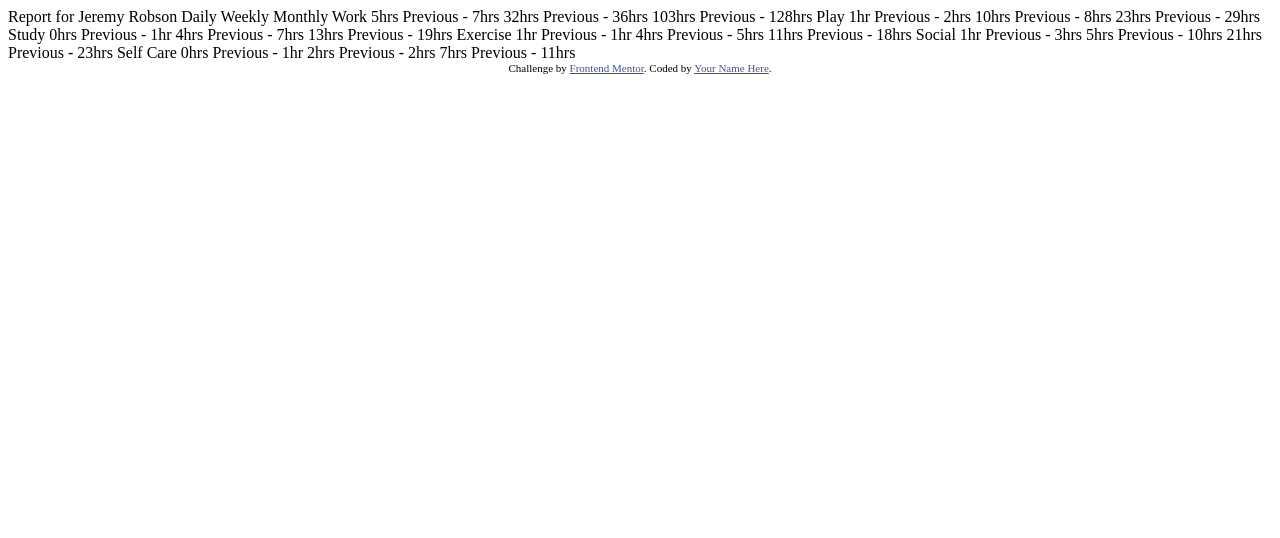
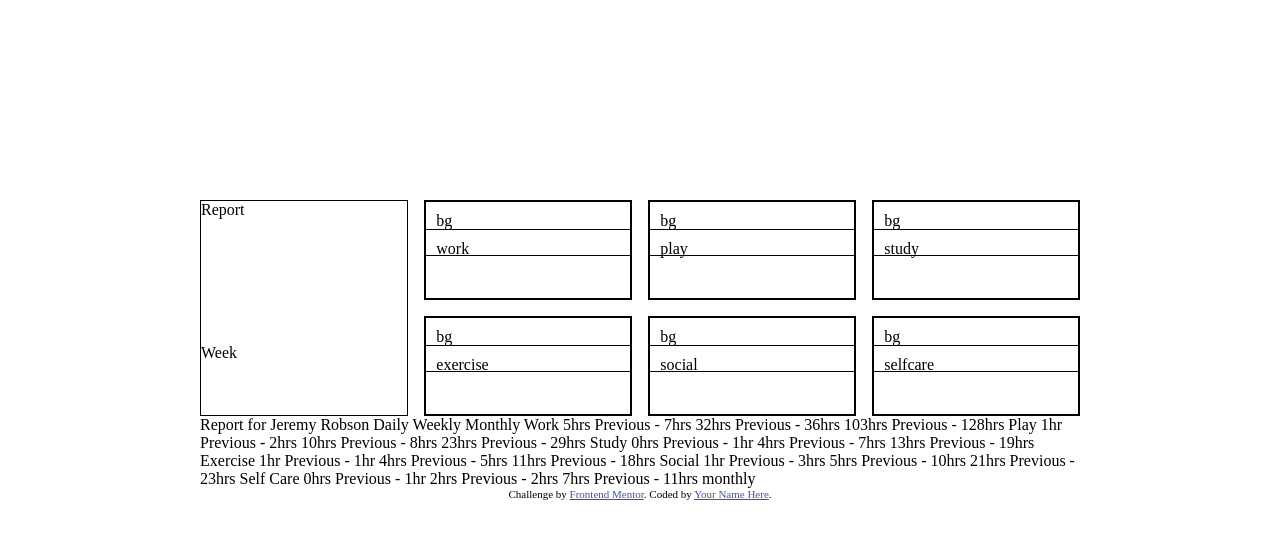
Before and after one commit to ShreyanshIITK20/Time-tracking-dashboard, a plain HTML site: page index.html in a window 1280 px wide. Drawn offline with Linux system fonts and the light colour scheme.

Commit message:
Created grid layout

```diff
--- /dev/null
+++ b/css/styles.css
@@ -0,0 +1,55 @@
+body{
+    padding: 15%;
+}
+
+.wrapper{
+    display: grid;
+    grid-template-columns: repeat(4,1fr);
+    gap: 1em;
+    grid-auto-rows: minmax(100px,auto);
+}
+.child{
+    border: 1px solid;
+    display: grid;
+    grid-template-columns: 1fr;
+}
+.child .bg{
+    padding: 5%;
+    grid-area: 1/1/3/2;
+    border: 1px solid;
+}
+.child .content{
+    padding: 5%;
+    grid-area: 2/1/6/2;
+    border: 1px solid;
+}
+.report{
+    grid-column: 1;
+    grid-row: 1/3;
+    display: grid;
+    grid-template-rows: 2fr 1fr;
+}
+
+@media only screen and (max-width:500px) {
+    .wrapper{
+        grid-template-columns: repeat(1,1fr);
+    }
+}
+/* .work{
+
+}
+.play{
+
+}
+.study{
+
+}
+.exercise{
+
+}
+.social{
+
+}
+.selfcare{
+
+} */
--- a/index.html
+++ b/index.html
@@ -8,13 +8,74 @@
 
   <title>Frontend Mentor | Time tracking dashboard</title>
 
-  <!-- Feel free to remove these styles or customise in your own stylesheet 👍 -->
+
   <style>
     .attribution { font-size: 11px; text-align: center; }
     .attribution a { color: hsl(228, 45%, 44%); }
   </style>
+
+  <link rel="stylesheet" href="css/styles.css">
 </head>
 <body>
+
+  <div class="wrapper">
+    <div class="child report">
+      <div class="repo">
+        Report
+      </div>
+      <div class="week">
+        Week
+      </div>
+    </div>
+    <div class="child work">
+      <div class="bg">
+        bg
+      </div>
+      <div class="content">
+        work
+      </div>
+    </div>
+    <div class="child play">
+      <div class="bg">
+        bg
+      </div>
+      <div class="content">
+        play
+      </div>
+    </div>
+    <div class="child study">
+      <div class="bg">
+        bg
+      </div>
+      <div class="content">
+        study
+      </div>
+    </div>
+    <div class="child exercise">
+      <div class="bg">
+        bg
+      </div>
+      <div class="content">
+        exercise
+      </div>
+    </div>
+    <div class="child social">
+      <div class="bg">
+        bg
+      </div>
+      <div class="content">
+        social
+      </div>
+    </div>
+    <div class="child selfcare">
+      <div class="bg">
+        bg
+      </div>
+      <div class="content">
+        selfcare
+      </div>
+    </div>
+  </div>
 
   Report for
   Jeremy Robson
@@ -69,7 +130,7 @@
   2hrs <!-- weekly -->
   Previous - 2hrs <!-- weekly -->
   7hrs <!-- monthly -->
-  Previous - 11hrs <!-- monthly -->
+  Previous - 11hrs monthly
 
 
   <div class="attribution">
```
Also changed, not shown: css/images/favicon-32x32.png (renamed from images/favicon-32x32.png), css/images/icon-ellipsis.svg (renamed from images/icon-ellipsis.svg), css/images/icon-exercise.svg (renamed from images/icon-exercise.svg), css/images/icon-play.svg (renamed from images/icon-play.svg), css/images/icon-self-care.svg (renamed from images/icon-self-care.svg), css/images/icon-social.svg (renamed from images/icon-social.svg), css/images/icon-study.svg (renamed from images/icon-study.svg), css/images/icon-work.svg (renamed from images/icon-work.svg), css/images/image-jeremy.png (renamed from images/image-jeremy.png).
